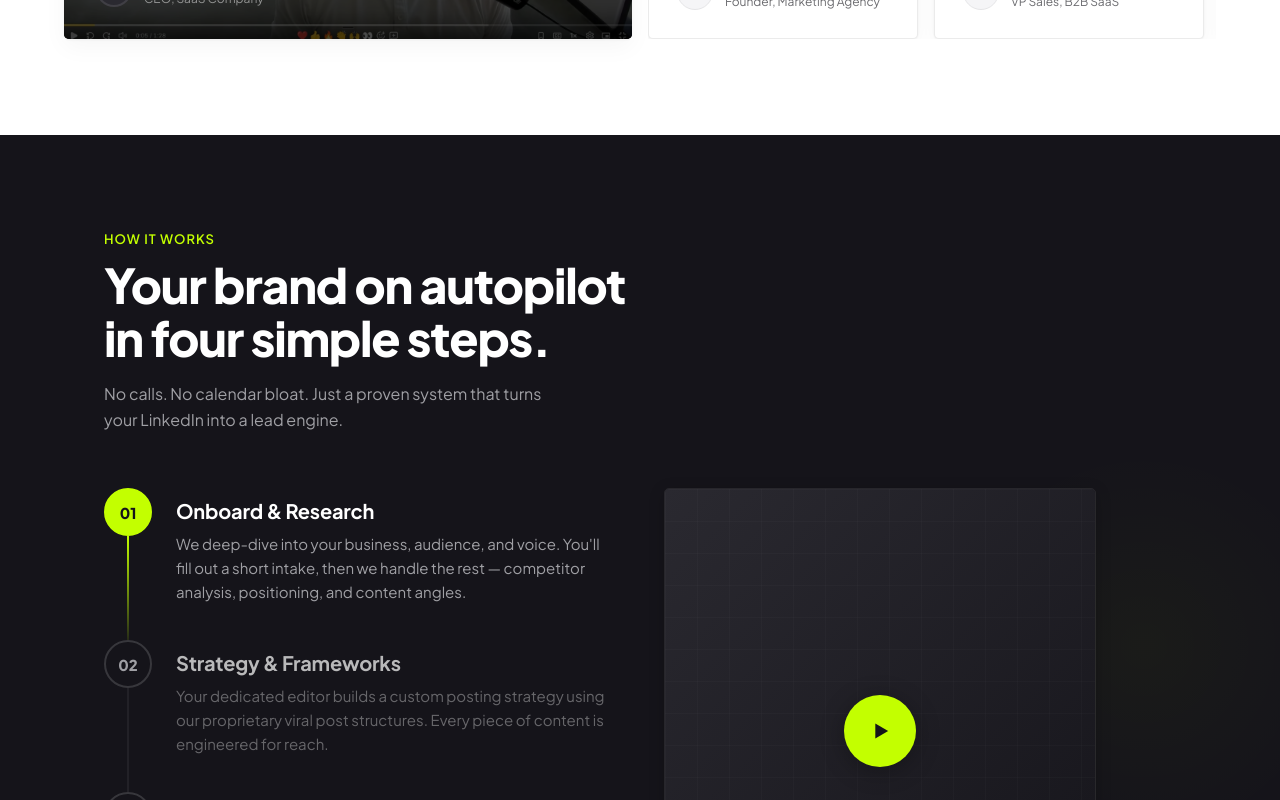
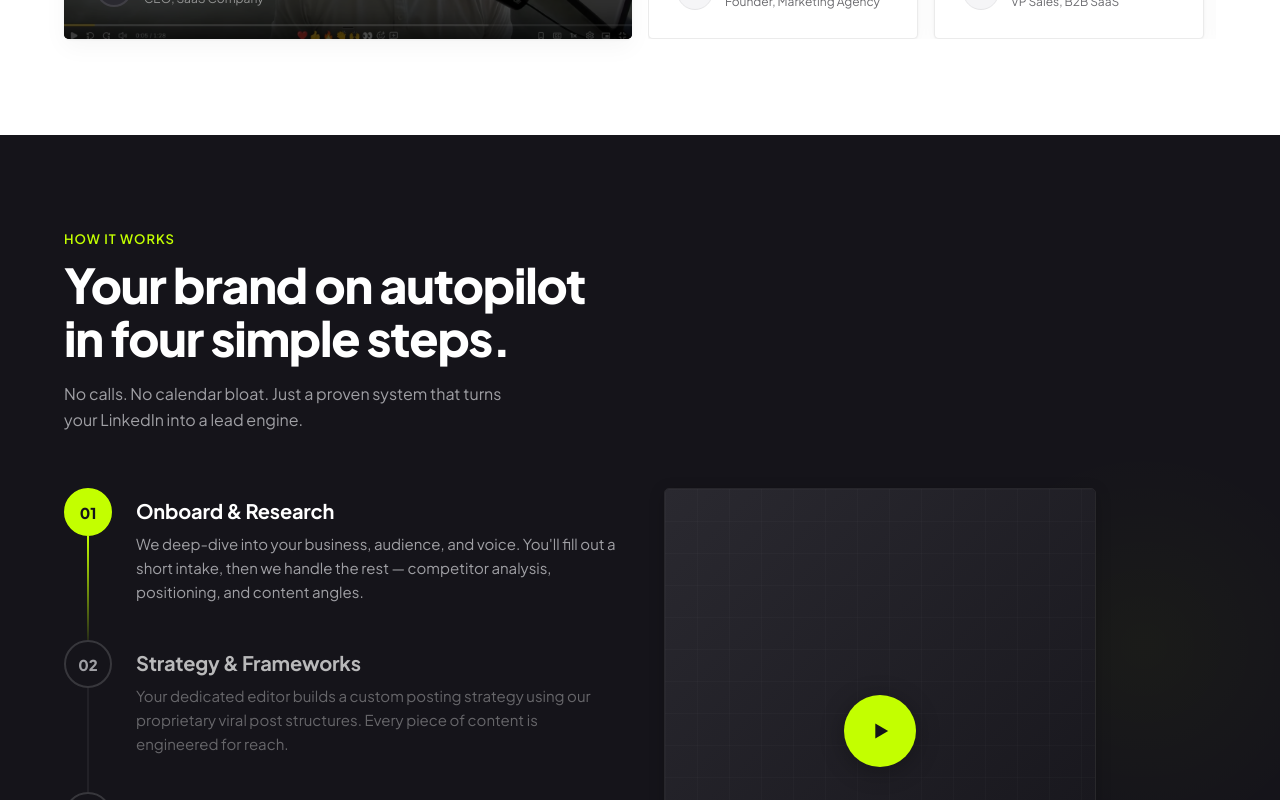
Before and after one commit to PlaybookzLLC/playbookz-v2-website, a React (Vite) app: page / in a window 1280 px wide. Shown: the part 2420-3220 px from the top of the page. Built offline with nearby package versions, Linux system fonts and the light colour scheme.

Commit message:
Widen HowItWorks section container to 1280px to match other sections
https://claude.ai/code/session_01DDzjVJ61C7qHF2oYyKZPLJ

```diff
--- a/src/components/HowItWorksSection.jsx
+++ b/src/components/HowItWorksSection.jsx
@@ -266,7 +266,7 @@ export default function HowItWorksSection() {
         transform: "translateY(-50%)",
       }} />
       <div className="hiw-inner" style={{
-        maxWidth: "1200px",
+        maxWidth: "1280px",
         margin: "0 auto",
         padding: "96px 64px",
         position: "relative",
```
